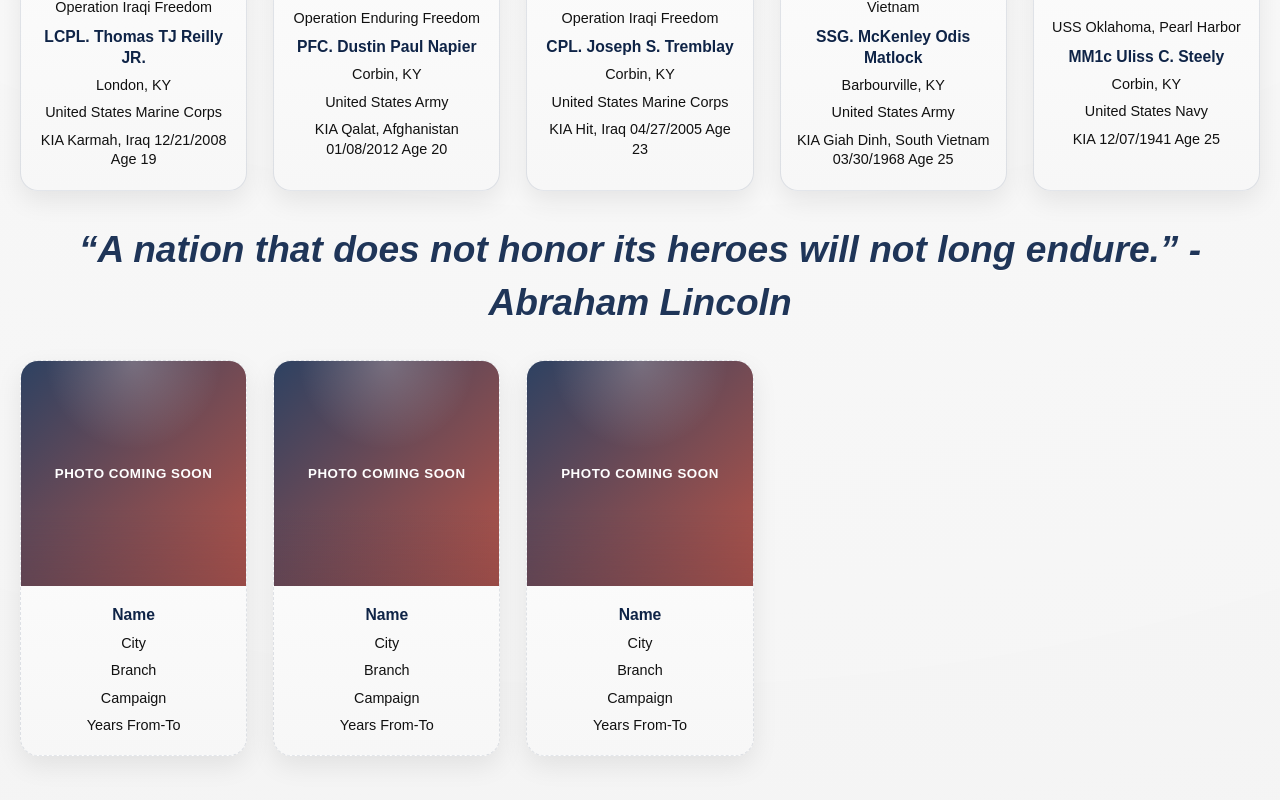
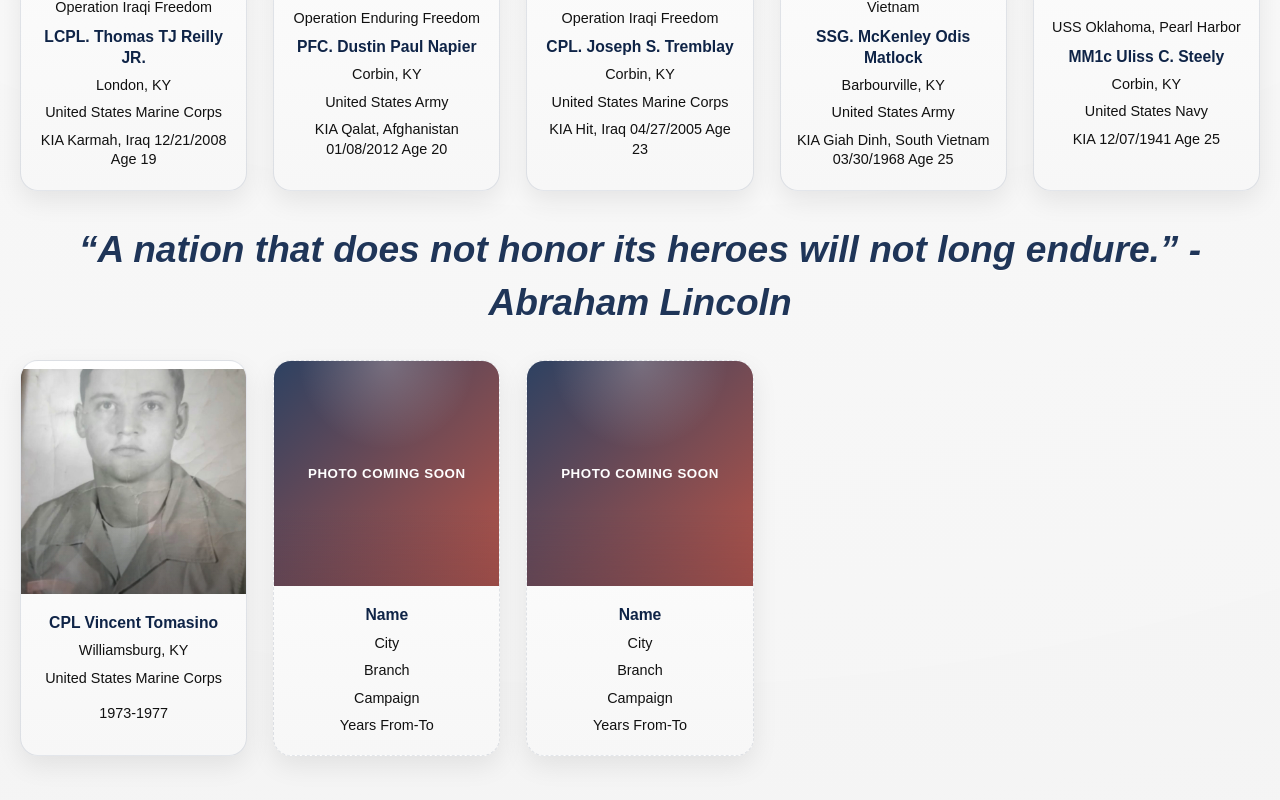
Before and after one commit to thefrontporch606-collab/nextjs-boilerplate, a Next.js app: page /hometown-heroes in a window 1280 px wide. Shown: the part 1455-2255 px from the top of the page. Built offline with nearby package versions, Linux system fonts and the light colour scheme.

Commit message:
Update page.tsx

```diff
--- a/app/hometown-heroes/page.tsx
+++ b/app/hometown-heroes/page.tsx
@@ -62,12 +62,12 @@ const otherVeterans: Veteran[] = [
   // REPLACE THESE 3 PLACEHOLDERS WITH REAL NON-KIA VETERANS AS YOU ADD THEM
 
   {
-    name: "Name",
-    city: "City",
-    branch: "Branch",
-    campaign: "Campaign",
-    years: "Years From-To",
-    isPlaceholder: true,
+    name: "CPL Vincent Tomasino",
+    city: "Williamsburg, KY",
+    branch: "United States Marine Corps",
+    campaign: "",
+    years: "1973-1977",
+    image: "/heroes/vincenttomasino.jpeg",
   },
   {
     name: "Name",
```
